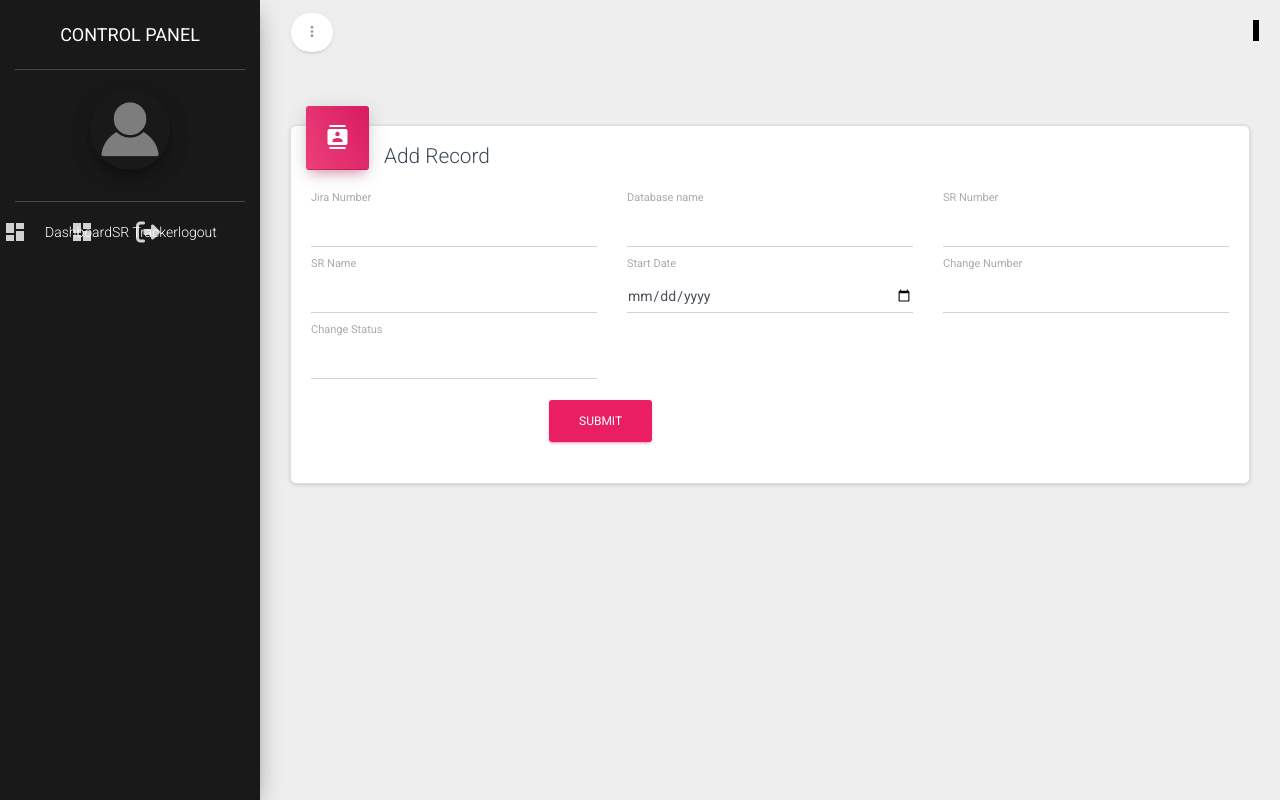
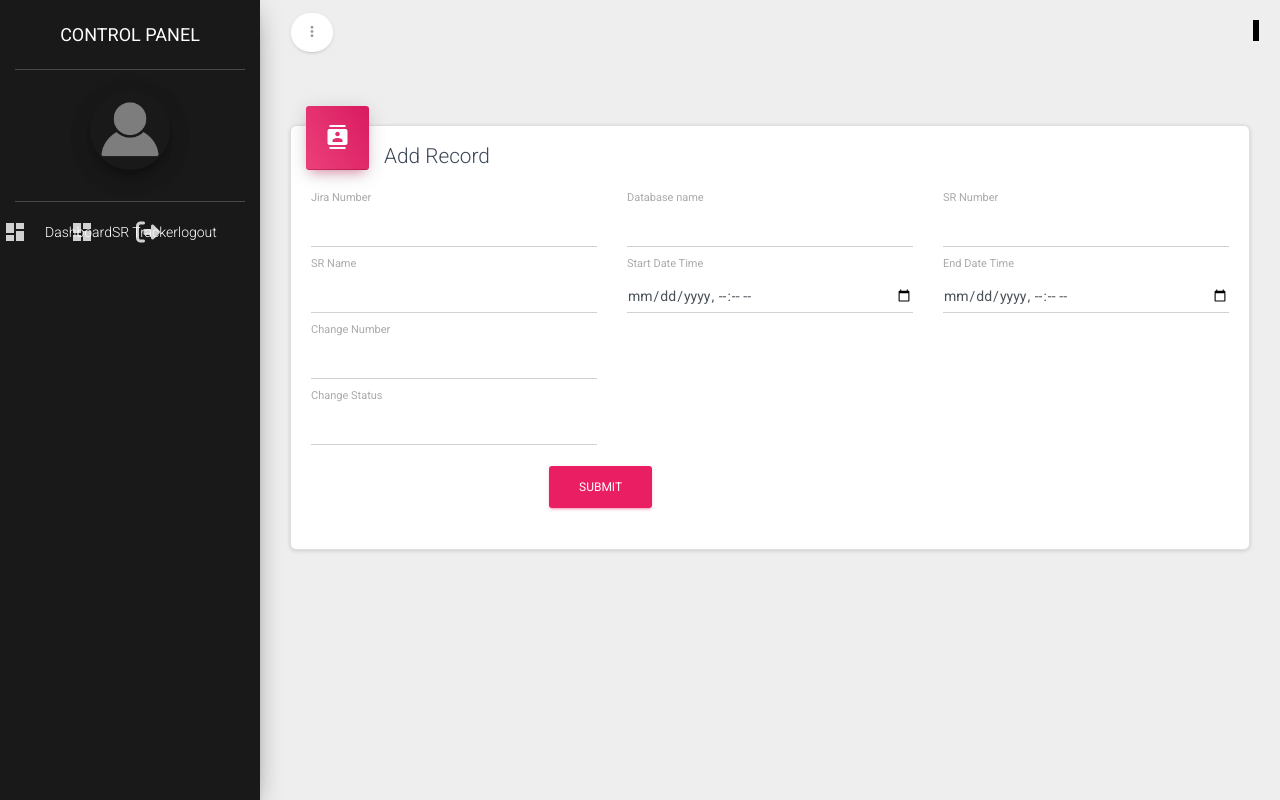
Before and after one commit to vikasm8/spotpr, a CodeIgniter app: page /ProjectSaya/add_tracker in a window 1280 px wide. Run offline with CodeIgniter, Linux system fonts and the light colour scheme; style sheets or scripts are compiled from the project's sources; some libraries are stand-ins or nearby versions.

Commit message:
Commit sql

```diff
--- a/application/controllers/ViewController.php
+++ b/application/controllers/ViewController.php
@@ -339,6 +339,7 @@ class ViewController extends CI_Controller {
 			$sr_number = $this->input->post('sr_number');
 			$sr_name = $this->input->post('sr_name');
 			$start_date = $this->input->post('start_date');
+			$end_date = $this->input->post('end_date');
 			$change_number = $this->input->post('change_number');
 			$change_status = $this->input->post('change_status');
 
@@ -352,7 +353,7 @@ class ViewController extends CI_Controller {
 			}
 
 
-			$sql =  "INSERT into SR_TRACKER (ID,JIRA_NUMBER,DATABASE_NAME,SR_NUMBER,SR_NAME,START_DATE,CHANGE_NUMBER,CHANGE_STATUS) values('".$maxid."','".$jira_number."','".$database_name."','".$sr_number."','".$sr_name."','".$start_date."','".$change_number."','".$change_status."', sysdate)";
+			$sql =  "INSERT into SR_TRACKER (ID,JIRA_NUMBER,DATABASE_NAME,SR_NUMBER,SR_NAME,START_DATE,END_DATE,CHANGE_NUMBER,CHANGE_STATUS) values('".$maxid."','".$jira_number."','".$database_name."','".$sr_number."','".$sr_name."','".$start_date."','".$end_date."','".$change_number."','".$change_status."', sysdate)";
 			$res = $this->db->query($sql);
 			if($res)
 			{
@@ -416,13 +417,14 @@ class ViewController extends CI_Controller {
 			$sr_number = $this->input->post('sr_number');
 			$sr_name = $this->input->post('sr_name');
 			$start_date = $this->input->post('start_date');
+			$end_date = $this->input->post('end_date');
 			$change_number = $this->input->post('change_number');
 			$change_status = $this->input->post('change_status');
 
 
 
 
-			$res = $this->common_model->updateData('SR_TRACKER',array('JIRA_NUMBER' => $jira_number,'DATABASE_NAME' => $database_name,'SR_NUMBER' => $sr_number,'SR_NAME' => $sr_name,'START_DATE' => $start_date,'CHANGE_NUMBER' => $change_number,'CHANGE_STATUS' => $change_status),array('ID'=>$id));
+			$res = $this->common_model->updateData('SR_TRACKER',array('JIRA_NUMBER' => $jira_number,'DATABASE_NAME' => $database_name,'SR_NUMBER' => $sr_number,'SR_NAME' => $sr_name,'START_DATE' => $start_date,'END_DATE' => $end_date,'CHANGE_NUMBER' => $change_number,'CHANGE_STATUS' => $change_status),array('ID'=>$id));
 			if($res)
 			{
 				$this->session->set_flashdata('success','Data has been updated successfully.');
--- a/application/views/frontend/pages/add_tracker.php
+++ b/application/views/frontend/pages/add_tracker.php
@@ -52,8 +52,15 @@
                                                         </div>
                                                         <div class="col-md-4">
                                                             <div class="form-group label-floating">
-                                                                <label class="control-label">Start Date</label>
-                                                                <input type="date"  name="start_date" class="form-control" value=""  >
+                                                                <label class="control-label">Start Date Time</label>
+                                                                <input type="datetime-local"  name="start_date" class="form-control" value=""  >
+                                                            </div>
+                                                        </div>
+
+                                                        <div class="col-md-4">
+                                                            <div class="form-group label-floating">
+                                                                <label class="control-label">End Date Time</label>
+                                                                <input type="datetime-local"  name="end_date" class="form-control" value=""  >
                                                             </div>
                                                         </div>
                                                         <div class="col-md-4">
```
Also changed, not shown: application/views/frontend/pages/edit_tracker.php (+8 -1 lines), 1 other file.
